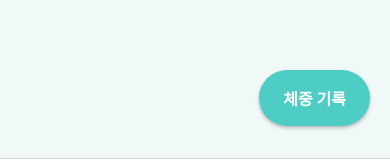
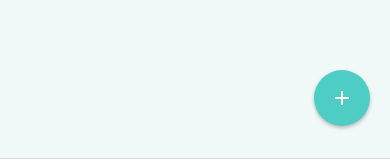
Before and after one commit to juno1028/weight-tracker-app, a React Native app: screen /Home in a window 390 px wide. Shown: the part 637-802 px from the top of the page. Built offline with nearby package versions, Linux system fonts and the light colour scheme.

Commit message:
몸무게 picker 위치 조정

```diff
--- a/src/components/Modal/WeightPicker.js
+++ b/src/components/Modal/WeightPicker.js
@@ -32,9 +32,6 @@
 };
 
 const styles = StyleSheet.create({
-  weightPicker: {
-    height: DIMENSIONS.pickerHeight,
-  },
   centerIndicator: {
     position: 'absolute',
     top: '50%',
--- a/src/components/Modal/styles.js
+++ b/src/components/Modal/styles.js
@@ -6,7 +6,7 @@
   primary: '#50cebb',
   white: '#ffffff',
   separator: 'rgba(255,255,255,0.1)',
-  indicator: 'rgba(255, 149, 0, 1)',
+  indicator: 'rgba(255, 149, 0, 0.5)',
 };
 
 export const COMMON_STYLES = {
--- a/src/screens/HomeScreen.js
+++ b/src/screens/HomeScreen.js
@@ -8,6 +8,7 @@
   Alert,
   ScrollView,
 } from 'react-native';
+import Icon from 'react-native-vector-icons/MaterialCommunityIcons';
 import AsyncStorage from '@react-native-async-storage/async-storage';
 import WeightCalendar from '../components/WeightCalendar';
 import DayWeightList from '../components/DayWeightList';
@@ -143,7 +144,7 @@
           setIsModalVisible(true);
         }}
         activeOpacity={0.8}>
-        <Text style={styles.fabText}>체중 기록</Text>
+        <Icon name="plus" size={24} color="#ffffff" />
       </TouchableOpacity>
 
       <WeightInputModal
@@ -191,9 +192,9 @@
   fab: {
     position: 'absolute',
     right: 20,
-    bottom: 32, // 탭바 위 여백 수정
+    bottom: 32,
+    width: 56,
     height: 56,
-    paddingHorizontal: 24,
     borderRadius: 28,
     backgroundColor: '#4ecdc4',
     alignItems: 'center',
@@ -204,11 +205,6 @@
     shadowOpacity: 0.25,
     shadowRadius: 3.84,
   },
-  fabText: {
-    color: '#ffffff',
-    fontSize: 16,
-    fontWeight: 'bold',
-  },
 });
 
 export default HomeScreen;
```
